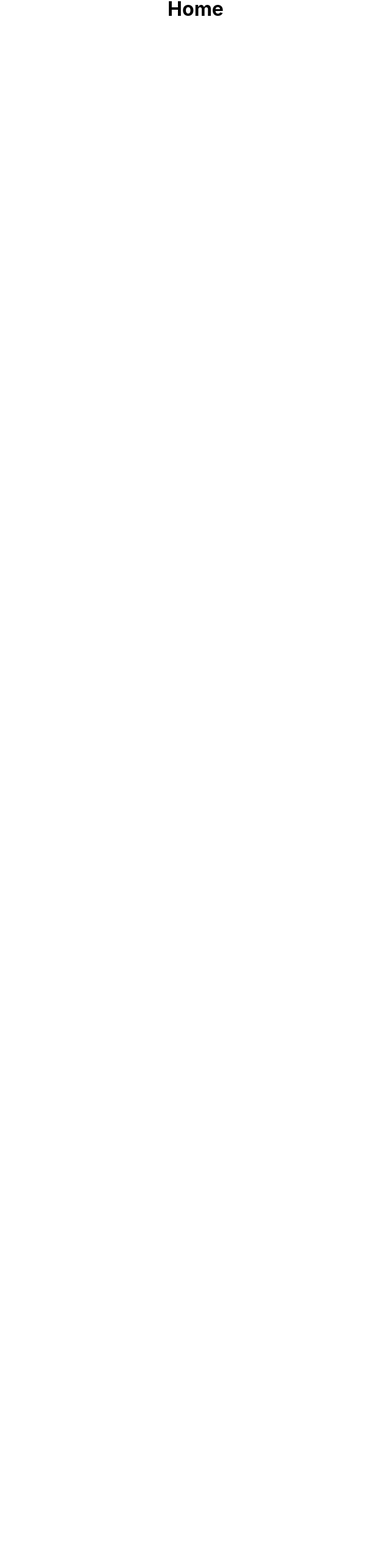
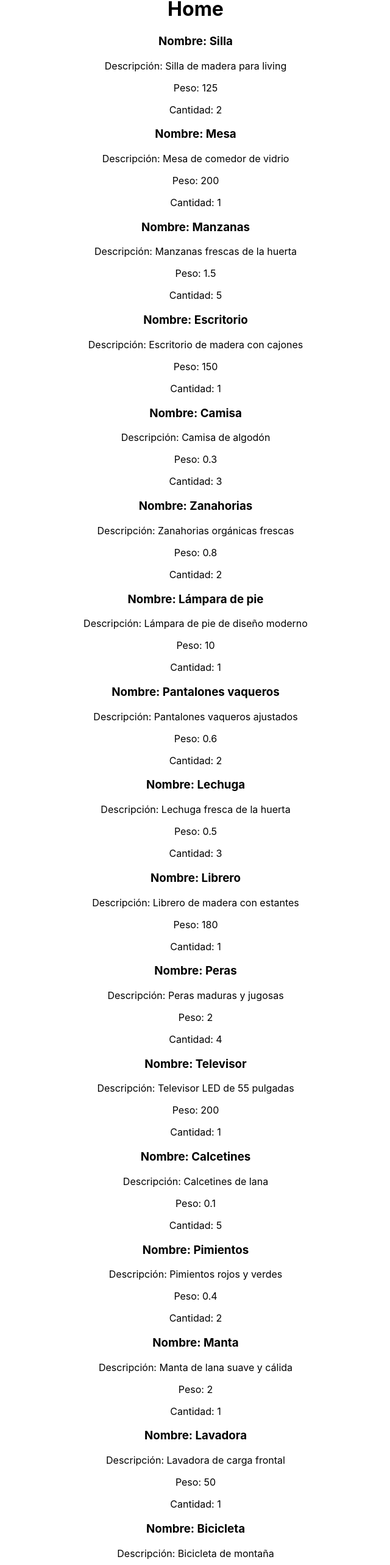
Before and after one commit to No-Country/c16-30-m-java, a React (Create React App) app in the folder front/: page /home in a window 1280 px wide. Shown: the part 70-2636 px from the top of the page at 61% size, without its empty margins (319-959 px from the left). Before the commit the page ends 800 px from the top, so only its background shows below. Built offline with nearby package versions, Linux system fonts and the light colour scheme.

Commit message:
JSON-container-card

```diff
--- /dev/null
+++ b/front/src/components/Card/Card.jsx
@@ -0,0 +1,14 @@
+import React from "react";
+
+const Card = (props) => {
+  return (
+    <div>
+      <h3>Nombre: {props.name}</h3>
+      <p>Descripción: {props.description}</p>
+      <p>Peso: {props.weight}</p>
+      <p>Cantidad: {props.quantity}</p>
+    </div>
+  );
+};
+
+export default Card;
--- /dev/null
+++ b/front/src/components/CardContainer/CardContainer.jsx
@@ -0,0 +1,30 @@
+import React from "react";
+import Card from "../Card/Card";
+
+const CardsContainer = ({ products }) => {
+  return (
+    <div className="container">
+      {products.length > 0 ? (
+        products.map((p) => {
+          return (
+            <div className="card" key={p.userId}>
+              <Card
+                name={p.name}
+                description={p.description}
+                weight={p.weight}
+                userId={p.userId}
+                quantity={p.quantity}
+              />
+            </div>
+          );
+        })
+      ) : (
+        <div className="noProducts">
+          <h1>No se encontraron productos con esos parámetros</h1>
+        </div>
+      )}
+    </div>
+  );
+};
+
+export default CardsContainer;
--- /dev/null
+++ b/front/src/products.json
@@ -0,0 +1,268 @@
+[
+  {
+    "userGiverId": 1,
+    "userId": 2,
+    "name": "Silla",
+    "description": "Silla de madera para living",
+    "type": "No comida",
+    "category": "Mueble",
+    "product": "XXX",
+    "quantity": 2,
+    "weight": 125,
+    "UM": "XXX",
+    "pubStatus": "XXX",
+    "timeLimit": 15
+  },
+  {
+    "userGiverId": 3,
+    "userId": 4,
+    "name": "Mesa",
+    "description": "Mesa de comedor de vidrio",
+    "type": "No comida",
+    "category": "Mueble",
+    "product": "YYY",
+    "quantity": 1,
+    "weight": 200,
+    "UM": "YYY",
+    "pubStatus": "YYY",
+    "timeLimit": 20
+  },
+  {
+    "userGiverId": 5,
+    "userId": 6,
+    "name": "Manzanas",
+    "description": "Manzanas frescas de la huerta",
+    "type": "Comida",
+    "category": "Frutas",
+    "product": "ZZZ",
+    "quantity": 5,
+    "weight": 1.5,
+    "UM": "Kg",
+    "pubStatus": "Disponible",
+    "timeLimit": 7
+  },
+  {
+    "userGiverId": 7,
+    "userId": 8,
+    "name": "Escritorio",
+    "description": "Escritorio de madera con cajones",
+    "type": "No comida",
+    "category": "Mueble",
+    "product": "AAA",
+    "quantity": 1,
+    "weight": 150,
+    "UM": "XXX",
+    "pubStatus": "Disponible",
+    "timeLimit": 25
+  },
+  {
+    "userGiverId": 9,
+    "userId": 10,
+    "name": "Camisa",
+    "description": "Camisa de algodón",
+    "type": "No comida",
+    "category": "Ropa",
+    "product": "BBB",
+    "quantity": 3,
+    "weight": 0.3,
+    "UM": "Kg",
+    "pubStatus": "Disponible",
+    "timeLimit": 10
+  },
+  {
+    "userGiverId": 11,
+    "userId": 12,
+    "name": "Zanahorias",
+    "description": "Zanahorias orgánicas frescas",
+    "type": "Comida",
+    "category": "Vegetales",
+    "product": "CCC",
+    "quantity": 2,
+    "weight": 0.8,
+    "UM": "Kg",
+    "pubStatus": "Disponible",
+    "timeLimit": 5
+  },
+  {
+    "userGiverId": 13,
+    "userId": 14,
+    "name": "Lámpara de pie",
+    "description": "Lámpara de pie de diseño moderno",
+    "type": "No comida",
+    "category": "Decoración",
+    "product": "DDD",
+    "quantity": 1,
+    "weight": 10,
+    "UM": "Kg",
+    "pubStatus": "Disponible",
+    "timeLimit": 30
+  },
+  {
+    "userGiverId": 15,
+    "userId": 16,
+    "name": "Pantalones vaqueros",
+    "description": "Pantalones vaqueros ajustados",
+    "type": "No comida",
+    "category": "Ropa",
+    "product": "EEE",
+    "quantity": 2,
+    "weight": 0.6,
+    "UM": "Kg",
+    "pubStatus": "Disponible",
+    "timeLimit": 12
+  },
+  {
+    "userGiverId": 17,
+    "userId": 18,
+    "name": "Lechuga",
+    "description": "Lechuga fresca de la huerta",
+    "type": "Comida",
+    "category": "Vegetales",
+    "product": "FFF",
+    "quantity": 3,
+    "weight": 0.5,
+    "UM": "Kg",
+    "pubStatus": "Disponible",
+    "timeLimit": 6
+  },
+  {
+    "userGiverId": 19,
+    "userId": 20,
+    "name": "Librero",
+    "description": "Librero de madera con estantes",
+    "type": "No comida",
+    "category": "Mueble",
+    "product": "GGG",
+    "quantity": 1,
+    "weight": 180,
+    "UM": "XXX",
+    "pubStatus": "Disponible",
+    "timeLimit": 18
+  },
+  {
+    "userGiverId": 21,
+    "userId": 22,
+    "name": "Peras",
+    "description": "Peras maduras y jugosas",
+    "type": "Comida",
+    "category": "Frutas",
+    "product": "HHH",
+    "quantity": 4,
+    "weight": 2,
+    "UM": "Kg",
+    "pubStatus": "Disponible",
+    "timeLimit": 8
+  },
+  {
+    "userGiverId": 23,
+    "userId": 24,
+    "name": "Televisor",
+    "description": "Televisor LED de 55 pulgadas",
+    "type": "No comida",
+    "category": "Electrodoméstico",
+    "product": "III",
+    "quantity": 1,
+    "weight": 200,
+    "UM": "Kg",
+    "pubStatus": "Disponible",
+    "timeLimit": 30
+  },
+  {
+    "userGiverId": 25,
+    "userId": 26,
+    "name": "Calcetines",
+    "description": "Calcetines de lana",
+    "type": "No comida",
+    "category": "Ropa",
+    "product": "JJJ",
+    "quantity": 5,
+    "weight": 0.1,
+    "UM": "Kg",
+    "pubStatus": "Disponible",
+    "timeLimit": 7
+  },
+  {
+    "userGiverId": 27,
+    "userId": 28,
+    "name": "Pimientos",
+    "description": "Pimientos rojos y verdes",
+    "type": "Comida",
+    "category": "Vegetales",
+    "product": "KKK",
+    "quantity": 2,
+    "weight": 0.4,
+    "UM": "Kg",
+    "pubStatus": "Disponible",
+    "timeLimit": 5
+  },
+  {
+    "userGiverId": 29,
+    "userId": 30,
+    "name": "Manta",
+    "description": "Manta de lana suave y cálida",
+    "type": "No comida",
+    "category": "Hogar",
+    "product": "LLL",
+    "quantity": 1,
+    "weight": 2,
+    "UM": "Kg",
+    "pubStatus": "Disponible",
+    "timeLimit": 10
+  },
+  {
+    "userGiverId": 31,
+    "userId": 32,
+    "name": "Lavadora",
+    "description": "Lavadora de carga frontal",
+    "type": "No comida",
+    "category": "Electrodoméstico",
+    "product": "MMM",
+    "quantity": 1,
+    "weight": 50,
+    "UM": "Kg",
+    "pubStatus": "Disponible",
+    "timeLimit": 20
+  },
+  {
+    "userGiverId": 33,
+    "userId": 34,
+    "name": "Bicicleta",
+    "description": "Bicicleta de montaña",
+    "type": "No comida",
+    "category": "Deporte",
+    "product": "NNN",
+    "quantity": 1,
+    "weight": 15,
+    "UM": "Kg",
+    "pubStatus": "Disponible",
+    "timeLimit": 30
+  },
+  {
+    "userGiverId": 35,
+    "userId": 36,
+    "name": "Miel",
+    "description": "Miel pura de abeja",
+    "type": "Comida",
+    "category": "Alimentos",
+    "product": "OOO",
+    "quantity": 3,
+    "weight": 0.3,
+    "UM": "Kg",
+    "pubStatus": "Disponible",
+    "timeLimit": 15
+  },
+  {
+    "userGiverId": 37,
+    "userId": 38,
+    "name": "Cafetera",
+    "description": "Cafetera de cápsulas",
+    "type": "No comida",
+    "category": "Electrodoméstico",
+    "product": "PPP",
+    "quantity": 1,
+    "weight": 3,
+    "UM": "Kg",
+    "pubStatus": "Disponible",
+    "timeLimit": 12
+  }
+]
--- a/front/src/views/Home/Home.jsx
+++ b/front/src/views/Home/Home.jsx
@@ -1,9 +1,12 @@
 import React from "react";
+import CardsContainer from "../../components/CardContainer/CardContainer";
+import products from "../../products.json";
 
 const Home = () => {
   return (
     <div>
       <h1>Home</h1>
+      <CardsContainer products={products} />
     </div>
   );
 };
```
